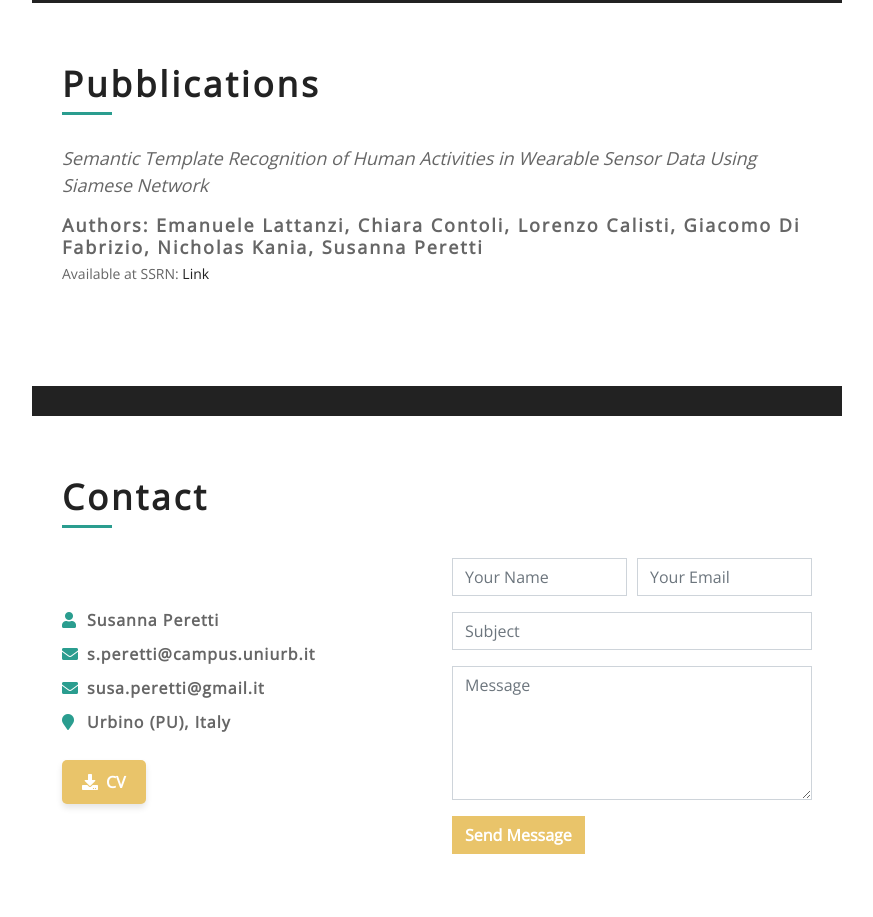
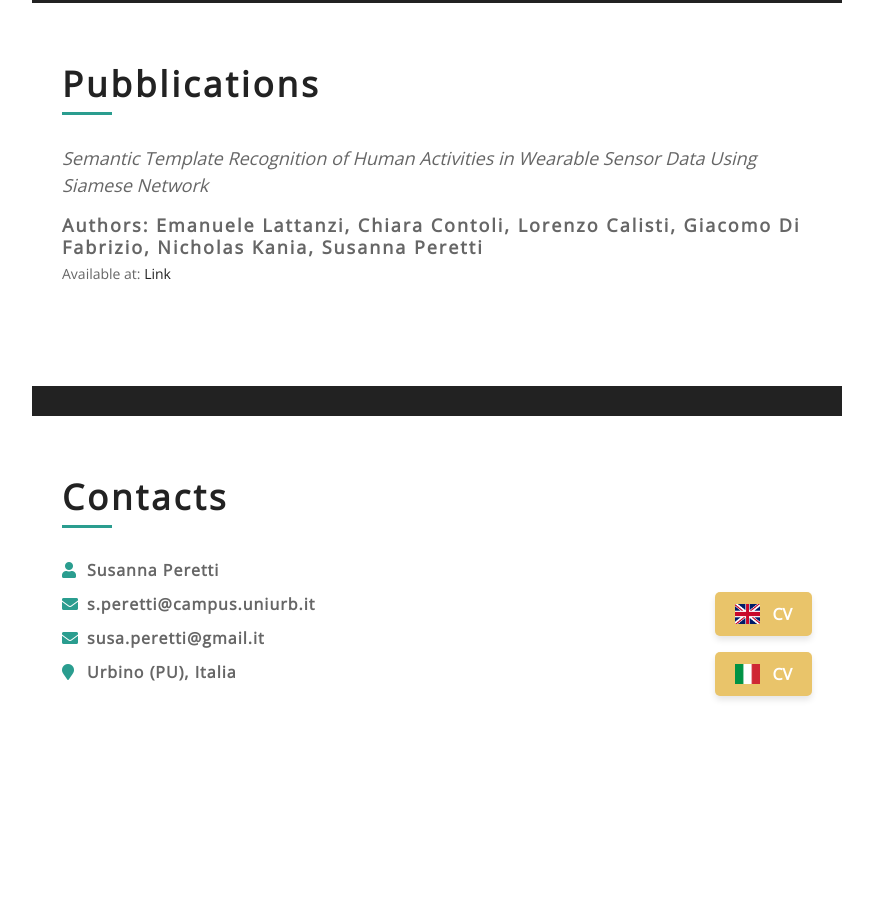
Before and after one commit to SusaPrt/susaprt.github.io, a plain HTML site: page index.html in a window 1280 px wide. Shown: the part 2207-3124 px from the top of the page, without its empty margins (368-1241 px from the left). After the commit the page ends 2981 px from the top, so only its background shows below. Drawn offline with nearby package versions, Linux system fonts and the light colour scheme.

Commit message:
upload CV

```diff
--- a/index.html
+++ b/index.html
@@ -233,7 +233,7 @@
                                             <h3>Authors: Susanna Peretti, Chiara Contoli, Emanuele Lattanzi</h3>
                                             <p>Presented at the 3rd Workshop on Pervasive and Resource-Constrained Artificial Intelligence (PerConAI)</p>
                                             <p>Biarrizt (FR), 10-Feb-2024</p>
-                                            <p>Available at IEEE Xplore: <a href="https://ieeexplore.ieee.org/abstract/document/10502733">Link</a></p>
+                                            <p>Available at: <a href="https://ieeexplore.ieee.org/abstract/document/10502733">Link</a></p>
                                         </div>
                                     </div>
                                 </div>
@@ -249,7 +249,7 @@
                                     <div class="pub-img">
                                         <div class="pub-name">
                                             <h3>Authors: Emanuele Lattanzi, Chiara Contoli, Lorenzo Calisti, Giacomo Di Fabrizio, Nicholas Kania, Susanna Peretti</h3>
-                                            <p>Available at SSRN: <a href="https://ssrn.com/abstract=4912104">Link</a></p>
+                                            <p>Available at: <a href="https://ssrn.com/abstract=4912104">Link</a></p>
                                         </div>
                                     </div>
                                 </div>
@@ -282,7 +282,7 @@
                 <div class="contact" id="contact">
                     <div class="content-inner">
                         <div class="content-header">
-                            <h2>Contact</h2>
+                            <h2>Contacts</h2>
                         </div>
                         <div class="row align-items-center">
                             <div class="col-md-6">
@@ -290,32 +290,17 @@
                                     <p><i class="fa fa-user"></i>Susanna Peretti</p>
                                     <p><i class="fa fa-envelope"></i><a href="mailto:s.peretti@campus.uniurb.it">s.peretti@campus.uniurb.it</a></p>
                                     <p><i class="fa fa-envelope"></i><a href="mailto:susa.peretti@gmail.it">susa.peretti@gmail.it</a></p>
-                                    <p><i class="fa fa-map-marker"></i>Urbino (PU), Italy</p>
-                                    <a href="files/CV_eng.pdf" download class="btn-download mt-3">
-                                        <i class="fa fa-download"></i> CV
-                                    </a>
+                                    <p><i class="fa fa-map-marker"></i>Urbino (PU), Italia</p>
                                 </div>
                             </div>
-                            <div class="col-md-6">
-                                <div class="form">
-                                    <form>
-                                        <div class="form-row">
-                                            <div class="form-group col-md-6">
-                                                <input type="text" class="form-control" placeholder="Your Name" />
-                                            </div>
-                                            <div class="form-group col-md-6">
-                                                <input type="email" class="form-control" placeholder="Your Email" />
-                                            </div>
-                                        </div>
-                                        <div class="form-group">
-                                            <input type="text" class="form-control" placeholder="Subject" />
-                                        </div>
-                                        <div class="form-group">
-                                            <textarea class="form-control" rows="5" placeholder="Message"></textarea>
-                                        </div>
-                                        <div><button class="btn" type="submit">Send Message</button></div>
-                                    </form>
-                                </div>
+                            <div class="col-md-6 text-md-right">
+                                <a href="files/CV_eng.pdf" download class="btn-download mt-3">
+                                    <img src="img/flag-uk.png" alt="UK Flag" style="width: 25px; height: 20px; margin-right: 12px; margin-right: 12px"> CV
+                                </a>
+                                <br>
+                                <a href="files/CV_ita.pdf" download class="btn-download mt-3">
+                                    <img src="img/flag-ita.png" alt="ITA Flag" style="width: 25px; height: 20px; margin-right: 12px; margin-right: 12px"> CV
+                                </a>
                             </div>
                         </div>
                     </div>
```
Also changed, not shown: img/flag-ita.png (added), img/flag-uk.png (added), 2 other files.
